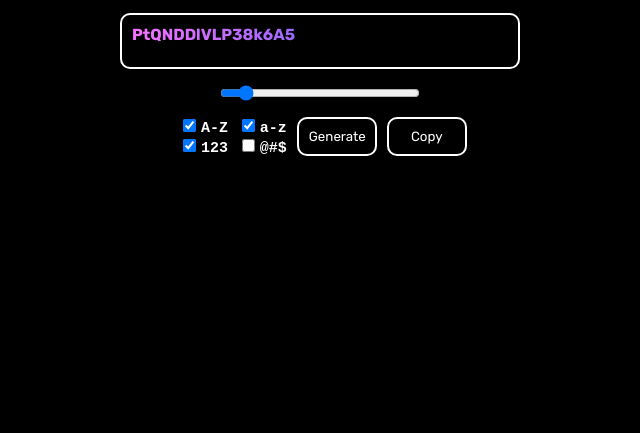
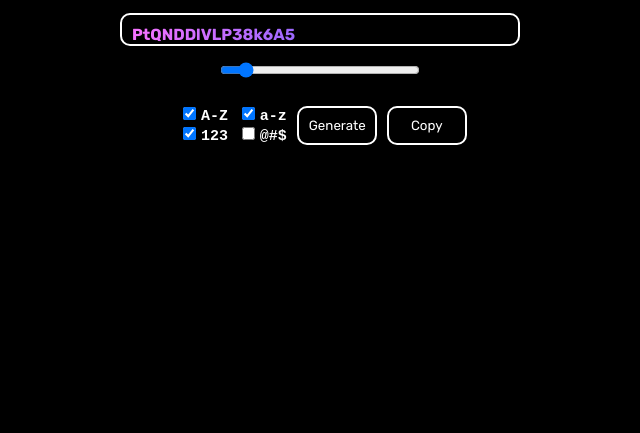
Before and after one commit to realBruno/guesswhat, a website: page index.html in a window 1280 px wide. Shown: the part 367-800 px from the top of the page, without its empty margins (320-960 px from the left). Drawn offline with nearby package versions, Linux system fonts and the light colour scheme.

Commit message:
Bring back field-sizing

```diff
--- a/style.css
+++ b/style.css
@@ -90,7 +90,7 @@ textarea
     background-color: rgb(25, 25, 60);
     border:2px solid white;
     border-radius: 0.625rem;
-    /* field-sizing: content; */
+    field-sizing: content;
     background: linear-gradient(to right,
             #fc72ff, #8f68ff, #487bff,
             #8f68ff, #fc72ff);
```
